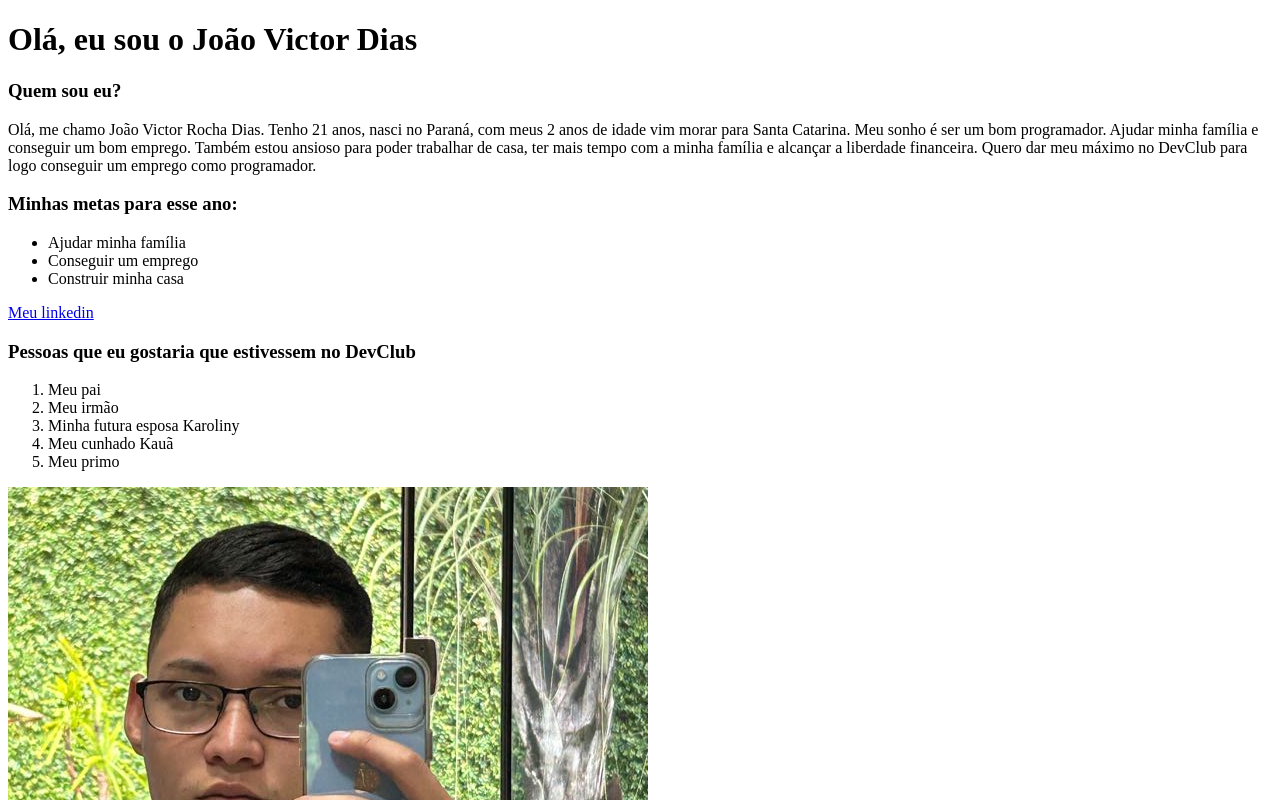
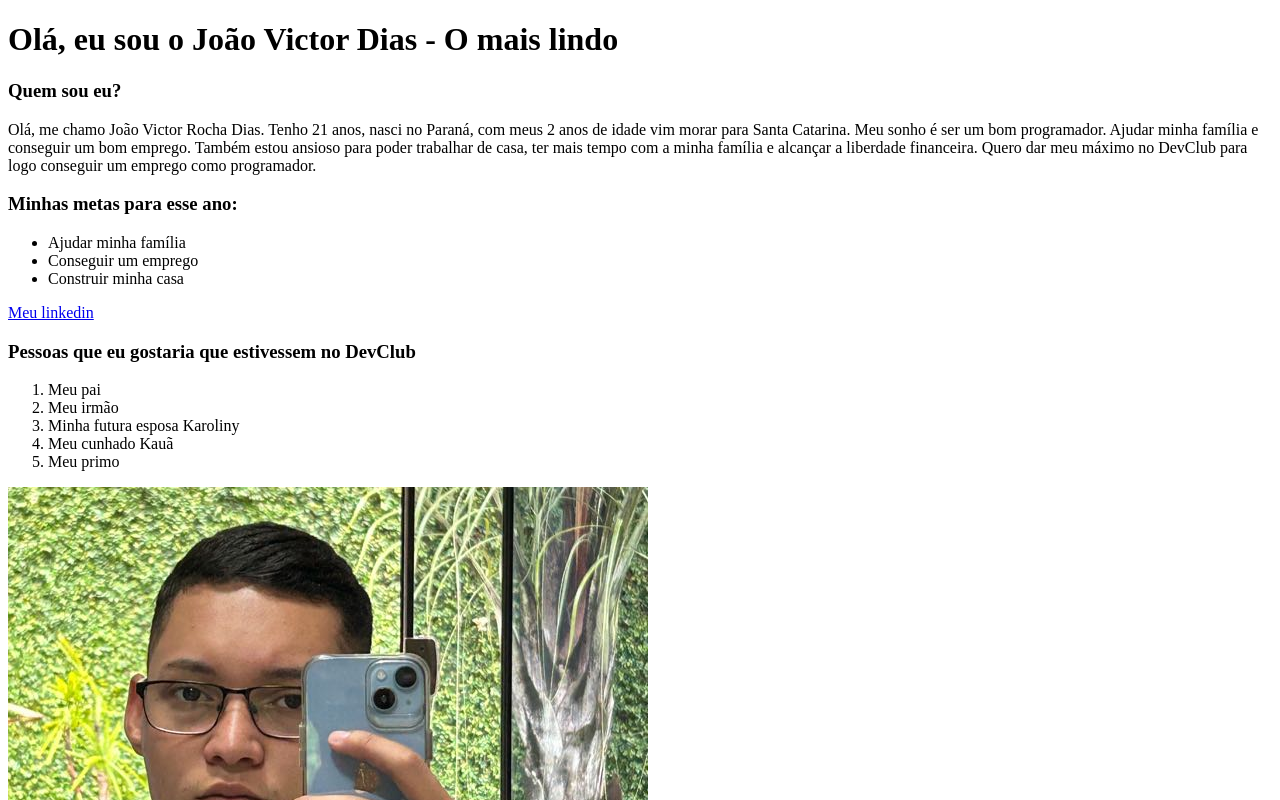
Before and after one commit to joaovictordiass/Pimeiro-projeto, a plain HTML site: page 01-DESAFIO/index.html in a window 1280 px wide. Shown: the top 800 px of the page. Drawn offline with Linux system fonts and the light colour scheme.

Commit message:
título alterado

```diff
--- a/01-DESAFIO/index.html
+++ b/01-DESAFIO/index.html
@@ -8,7 +8,7 @@
 </head>
 <body>
     <div class="painel">
-    <h1>Olá, eu sou o João Victor Dias</h1>
+    <h1>Olá, eu sou o João Victor Dias - O mais lindo</h1>
 
     <h3>Quem sou eu?</h3>
     <p>Olá, me chamo João Victor Rocha Dias. Tenho 21 anos, nasci no Paraná, com meus 2 anos de idade vim morar para Santa Catarina.
```
